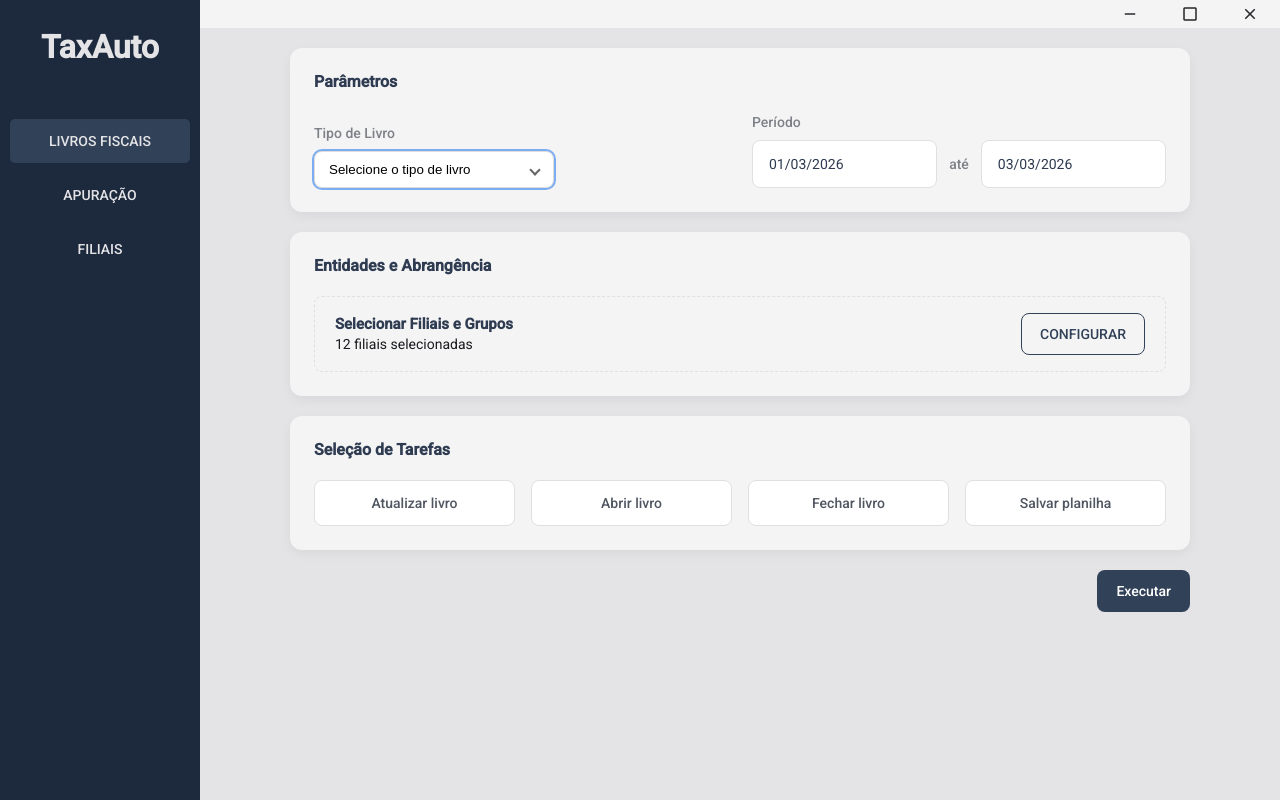
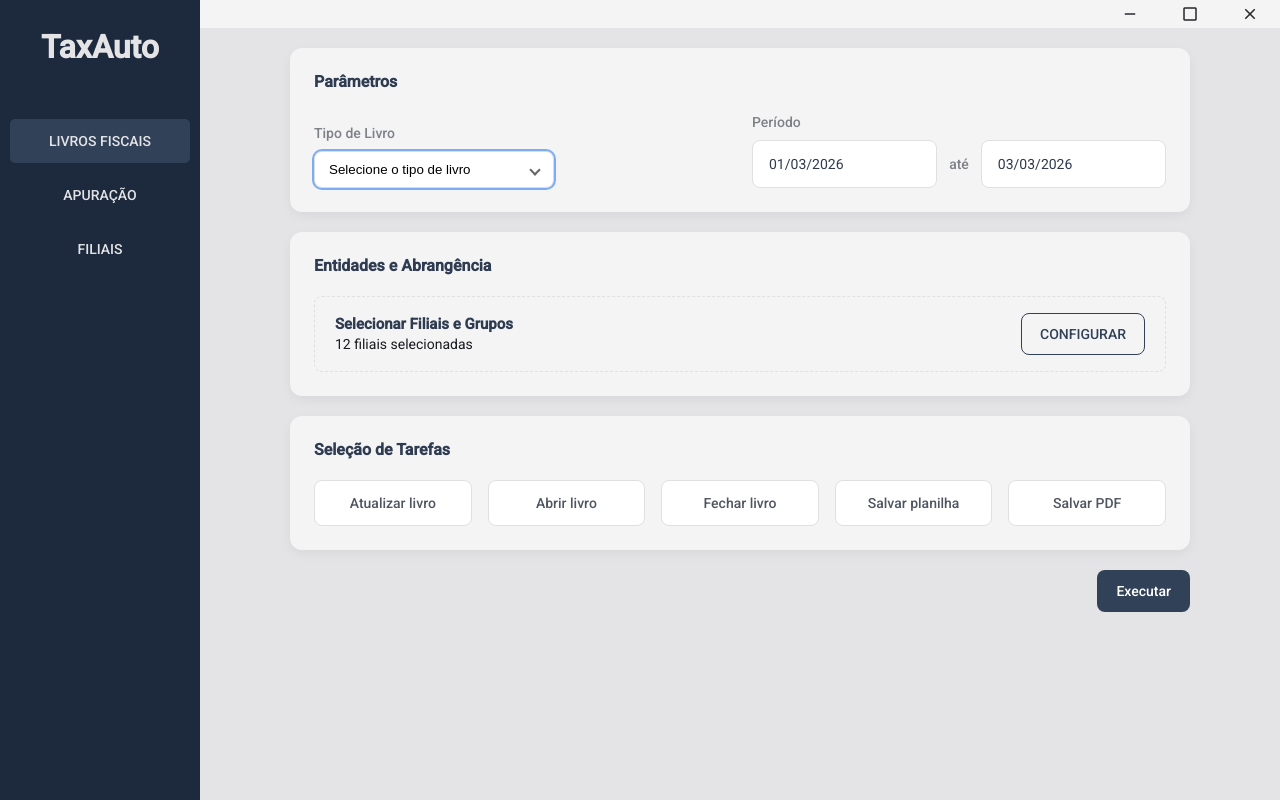
Before and after one commit to LuizFTS/taxauto-electron, an Angular app in the folder app-desktop/: page /livros-fiscais in a window 1280 px wide. Built offline with nearby package versions, Linux system fonts and the light colour scheme.

Commit message:
feat: add save as PDF option for fiscal books
Introduces a new option to save fiscal books as PDF. To avoid ambiguity, the existing 'Salvar planilha' option has been explicitly renamed to 'Salvar Excel'. This provides users with more flexibility in exporting their fiscal data.

```diff
--- a/app-desktop/src/app/pages/livros-fiscais/livros-fiscais.ts
+++ b/app-desktop/src/app/pages/livros-fiscais/livros-fiscais.ts
@@ -39,7 +39,8 @@ export class LivrosFiscais {
     { id: 'atualizar', nome: 'Atualizar livro' },
     { id: 'abrir', nome: 'Abrir livro' },
     { id: 'fechar', nome: 'Fechar livro' },
-    { id: 'salvar', nome: 'Salvar planilha' },
+    { id: 'salvar_excel', nome: 'Salvar planilha' },
+    { id: 'salvar_pdf', nome: 'Salvar PDF' },
   ];
 
   startDate = '';
```
